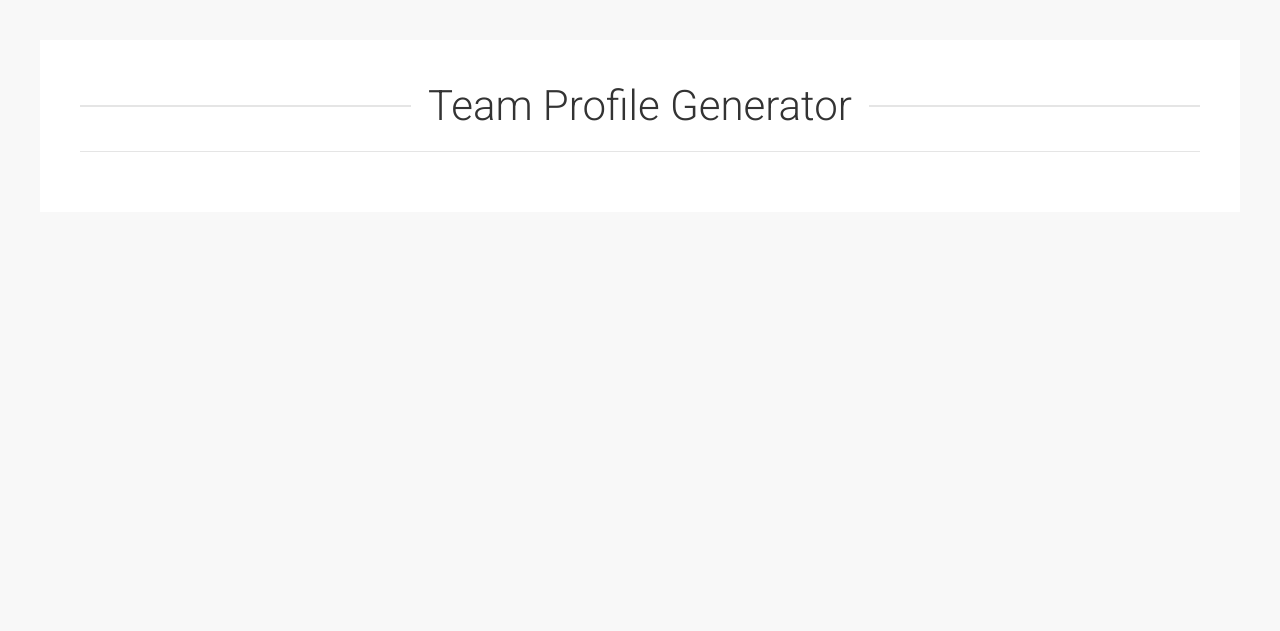
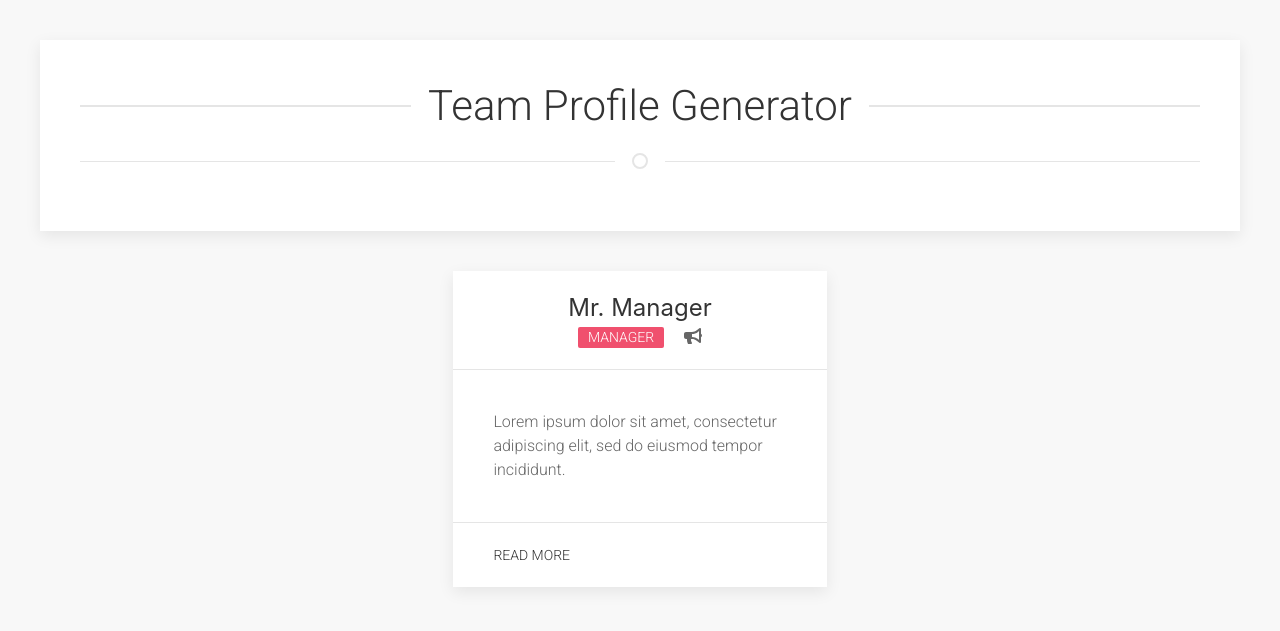
Before and after one commit to spreston4/team-profile-generator, a website: page src/page-template.html in a window 1280 px wide. Drawn offline with nearby package versions, Linux system fonts and the light colour scheme.

Commit message:
Partially complete manager card, added icons.

```diff
--- a/src/page-template.html
+++ b/src/page-template.html
@@ -16,12 +16,39 @@
     <div class="uk-background-muted uk-height-viewport" id="content">
         <div class="uk-container uk-padding" id="sub-content">
             <!-- Header -->
-            <div  class="uk-background-default uk-padding" id="header">
+            <div class="uk-background-default uk-padding uk-card uk-card-default" id="header">
                 <h1 class="uk-heading-line uk-text-center"><span>Team Profile Generator</span></h1>
-                <hr>
+                <hr class="uk-divider-icon">
             </div>
             <!-- Card Container -->
+            <div class="uk-padding uk-flex uk-flex-center" id="card-container">
+
+                <!-- Manager Card -->
+                <div class="uk-card uk-card-default uk-width-1-3">
+                    <div class="uk-card-header">
+                        <div class="uk-grid-small uk-flex-middle" uk-grid>
+                            <div class="uk-width-expand">
+                                <h3 class="uk-card-title uk-margin-remove-bottom uk-text-center">Mr. Manager</h3>
+                                <div class="uk-flex uk-flex-center">
+                                    <p class="uk-text-center uk-margin-remove-bottom"><span class="uk-label uk-label-danger ">Manager</span></p>
+                                    <i class="fas fa-bullhorn uk-margin-left"></i>
+                                </div>
+                            </div>
+                        </div>
+                    </div>
+                    <div class="uk-card-body">
+                        <p>Lorem ipsum dolor sit amet, consectetur adipiscing elit, sed do eiusmod tempor incididunt.</p>
+                    </div>
+                    <div class="uk-card-footer">
+                        <a href="#" class="uk-button uk-button-text">Read more</a>
+                    </div>
+                </div>
+
+
+            </div>
         </div>
     </div>
+    <script src="https://use.fontawesome.com/releases/v5.15.3/js/all.js" data-auto-replace-svg="nest"></script>
 </body>
+
 </html>
```
Also changed, not shown: src/assets/css/style.css (line endings or trailing spaces).
